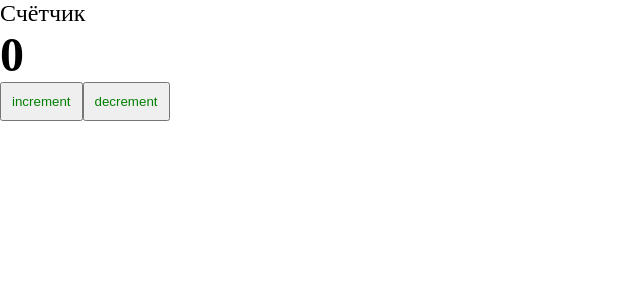
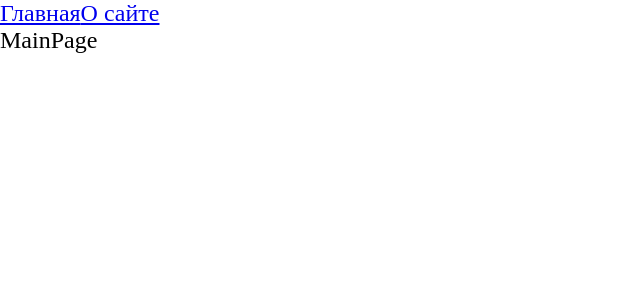
Before and after one commit to Arladnice/ulbitv-frontend-copy, a React app: page / in a window 1280 px wide. Shown: the top 300 px of the page, without its empty margins (0-640 px from the left). Built offline with nearby package versions, Linux system fonts and the light colour scheme.

Commit message:
добавил роутинг и кодсплитинг

```diff
--- a/config/webpack/buildDevServer.ts
+++ b/config/webpack/buildDevServer.ts
@@ -10,5 +10,6 @@ export function buildDevServer(
 	return {
 		port,
 		open: true,
+		historyApiFallback: true,
 	};
 }
--- a/package.json
+++ b/package.json
@@ -13,7 +13,8 @@
 	},
 	"dependencies": {
 		"react": "^17.0.2",
-		"react-dom": "^17.0.2"
+		"react-dom": "^17.0.2",
+		"react-router-dom": "^6.2.1"
 	},
 	"devDependencies": {
 		"@types/node": "^17.0.21",
--- a/src/App.tsx
+++ b/src/App.tsx
@@ -1,12 +1,22 @@
-import { Counter } from "./components/Counter";
+import { Suspense } from "react";
+import { Link, Route, Routes } from "react-router-dom";
 
 import "./index.scss";
+import { AboutPageLazy } from "./pages/AboutPage/AboutPage.lazy";
+import { MainPageLazy } from "./pages/MainPage/MainPage.lazy";
 
 const App = () => {
 	return (
 		<div className="app">
-			Счётчик
-			<Counter />
+			<Link to="/">Главная</Link>
+			<Link to="/about">О сайте</Link>
+
+			<Suspense fallback={<div>Loading ...</div>}>
+				<Routes>
+					<Route path="/about" element={<AboutPageLazy />} />
+					<Route path="/" element={<MainPageLazy />} />
+				</Routes>
+			</Suspense>
 		</div>
 	);
 };
--- a/src/components/Counter.module.scss
+++ /dev/null
@@ -1,4 +0,0 @@
-.button {
-	padding: 10px;
-	color: green;
-}
--- a/src/components/Counter.tsx
+++ /dev/null
@@ -1,22 +0,0 @@
-import { useState } from "react";
-
-import classes from "./Counter.module.scss";
-
-export const Counter = () => {
-	const [count, setCount] = useState(0);
-
-	const handleIncrement = () => setCount((prevCount) => prevCount + 1);
-	const handleDecrement = () => setCount((prevCount) => prevCount - 1);
-
-	return (
-		<div>
-			<h1>{count}</h1>
-			<button className={classes.button} onClick={handleIncrement}>
-				increment
-			</button>
-			<button className={classes.button} onClick={handleDecrement}>
-				decrement
-			</button>
-		</div>
-	);
-};
--- a/src/index.tsx
+++ b/src/index.tsx
@@ -1,4 +1,11 @@
 import { render } from "react-dom";
+import { BrowserRouter } from "react-router-dom";
+
 import App from "./App";
 
-render(<App />, document.getElementById("root"));
+render(
+	<BrowserRouter>
+		<App />
+	</BrowserRouter>,
+	document.getElementById("root")
+);
--- /dev/null
+++ b/src/pages/AboutPage/AboutPage.lazy.tsx
@@ -0,0 +1,3 @@
+import { lazy } from "react";
+
+export const AboutPageLazy = lazy(() => import("./AboutPage"));
--- /dev/null
+++ b/src/pages/AboutPage/AboutPage.tsx
@@ -0,0 +1,7 @@
+import { ReactElement } from "react";
+
+const AboutPage = (): ReactElement => {
+	return <div>AboutPage</div>;
+};
+
+export default AboutPage;
--- /dev/null
+++ b/src/pages/MainPage/MainPage.lazy.tsx
@@ -0,0 +1,3 @@
+import { lazy } from "react";
+
+export const MainPageLazy = lazy(() => import("./MainPage"));
--- /dev/null
+++ b/src/pages/MainPage/MainPage.tsx
@@ -0,0 +1,7 @@
+import { ReactElement } from "react";
+
+const MainPage = (): ReactElement => {
+	return <div>MainPage</div>;
+};
+
+export default MainPage;
--- a/tsconfig.json
+++ b/tsconfig.json
@@ -7,10 +7,7 @@
 		"jsx": "react-jsx",
 		"allowJs": true,
 		"moduleResolution": "node",
-		// Позволяет работать с пакетами commonJS(require() module.export),
-		// как с обычными пакетами, с помощью import
 		"esModuleInterop": true,
-		// если в пакете нет default export, то он будет создан автоматически
 		"allowSyntheticDefaultImports": true
 	},
 	"baseUrl": ".",
```
Also changed, not shown: 1 other file (tests, documents, lock files or other folders).
